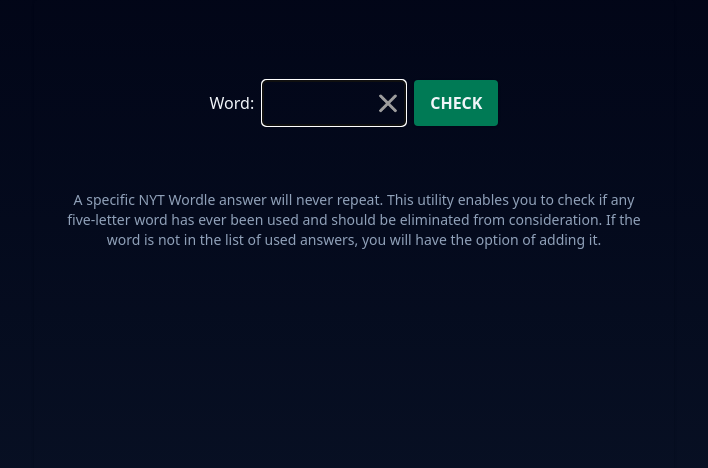
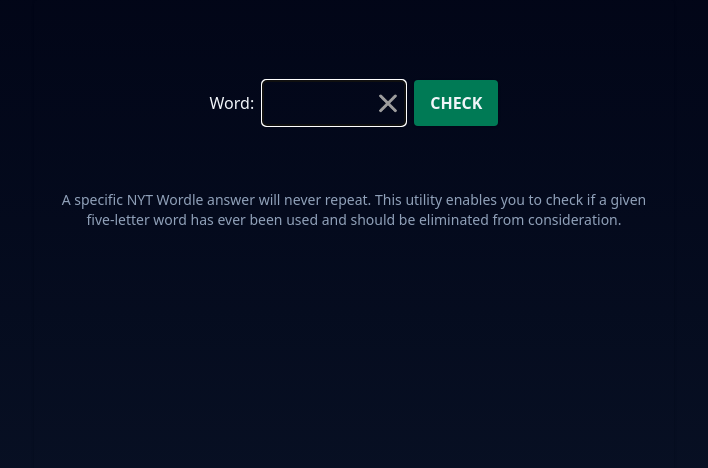
Before and after one commit to nate816/wordle-answer-checker, a website with bundled scripts: page index.html in a window 1280 px wide. Shown: the whole page, without its empty margins (286-994 px from the left). Built offline with nearby package versions, Linux system fonts and the light colour scheme.

Commit message:
fix: instructions

```diff
--- a/index.html
+++ b/index.html
@@ -30,7 +30,7 @@
             </div>
 
             <p id="instructions" class="flex text-sm text-slate-400 mt-16 text-center">
-                A specific NYT Wordle answer will never repeat. This utility enables you to check if any five-letter word has ever been used and should be eliminated from consideration. If the word is not in the list of used answers, you will have the option of adding it.
+                A specific NYT Wordle answer will never repeat. This utility enables you to check if a given five-letter word has ever been used and should be eliminated from consideration.
             </p>
 
             <p id="info" class="block w-fit mx-auto mt-10">
```
